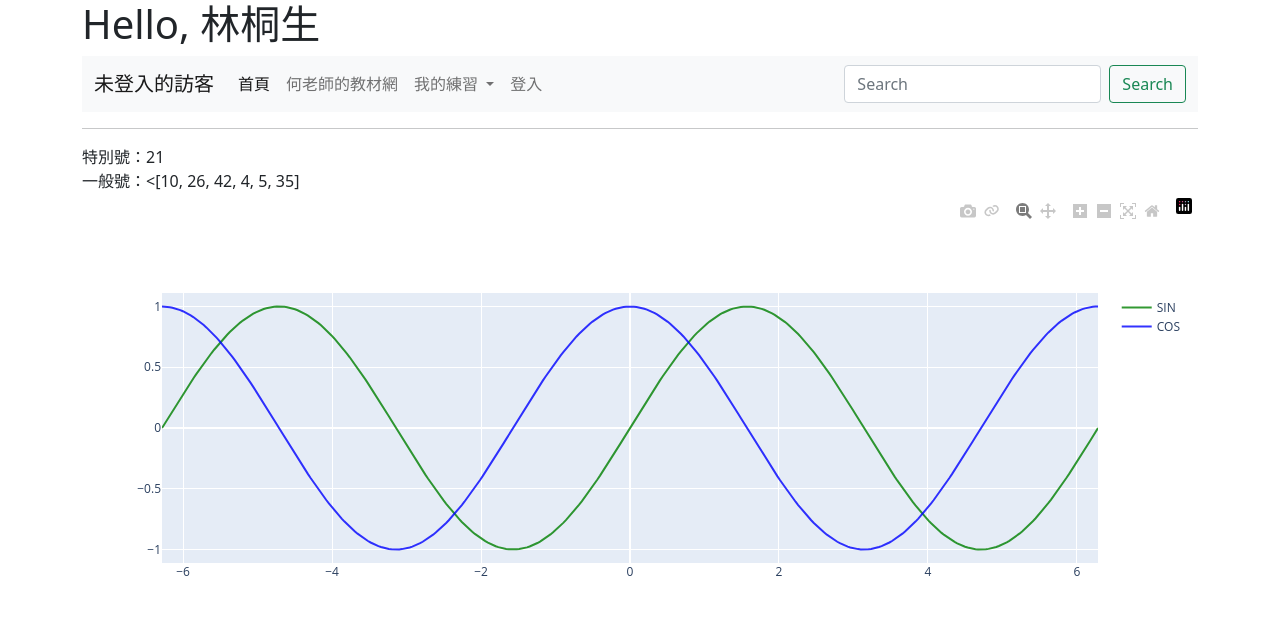
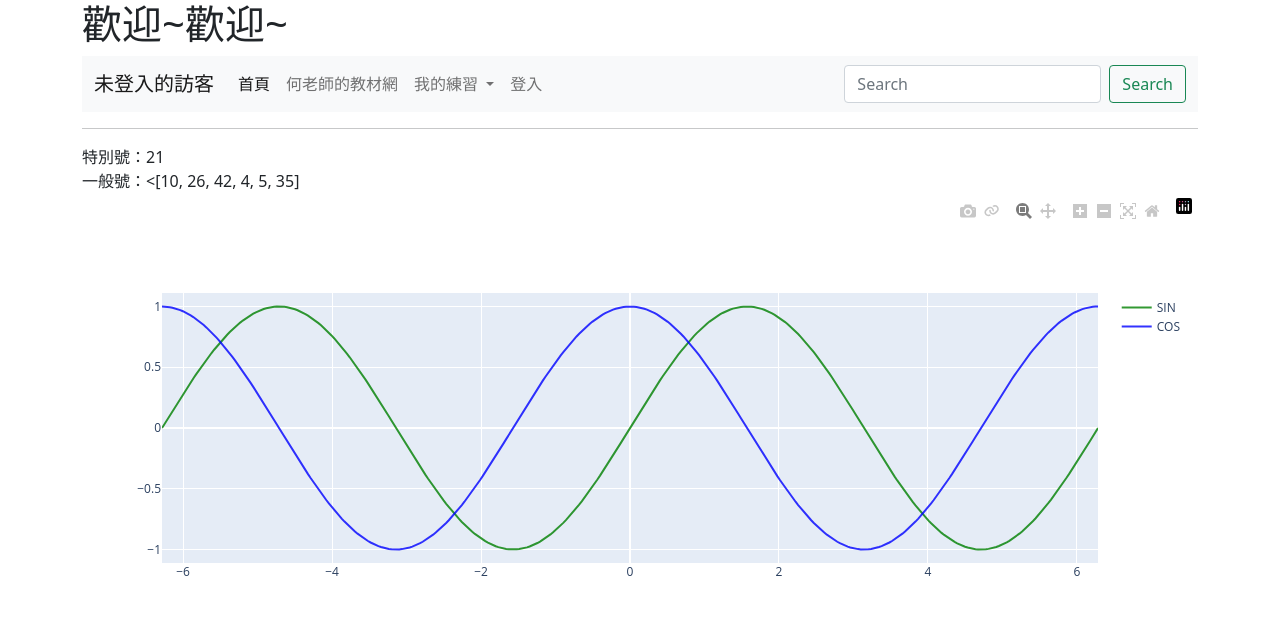
Before and after one commit to u0524018/ai202107, a Django app: page / in a window 1280 px wide. Shown: the top 642 px of the page. Run offline with Django 3.2, Linux system fonts and the light colour scheme; some libraries are stand-ins or nearby versions.

Commit message:
new-test

```diff
--- a/templates/index.html
+++ b/templates/index.html
@@ -1,7 +1,7 @@
 {% extends "base.html" %}
 
-{% block title %}Hello, world {% endblock %}
-{% block headmessage %}Hello, {{name}} {% endblock %}
+{% block title %}AI人工智慧專題網{% endblock %}
+{% block headmessage %}歡迎~歡迎~{% endblock %}
 {% block main %}
       特別號：{{special}}<br>
       一般號：<{{lotto}}
```
